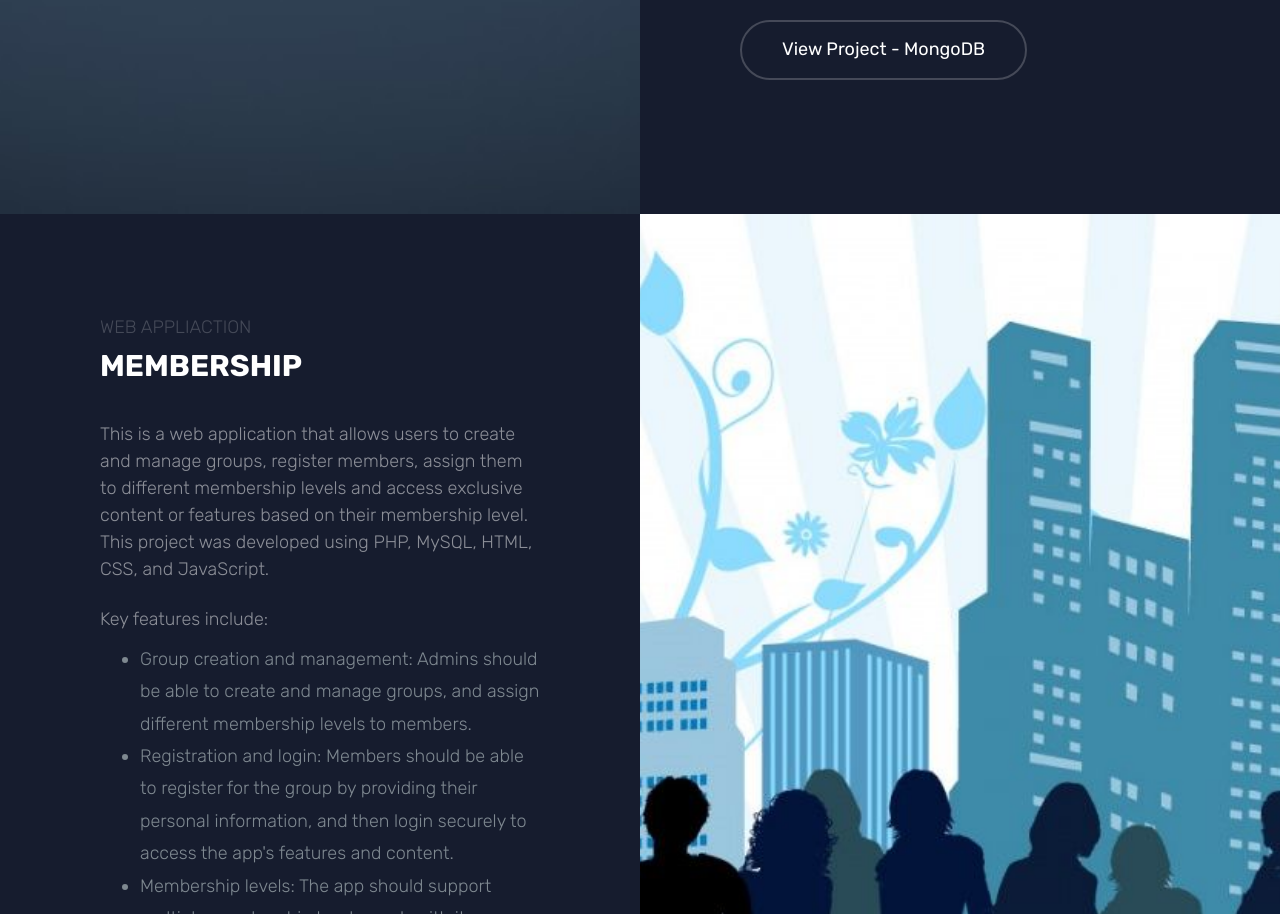
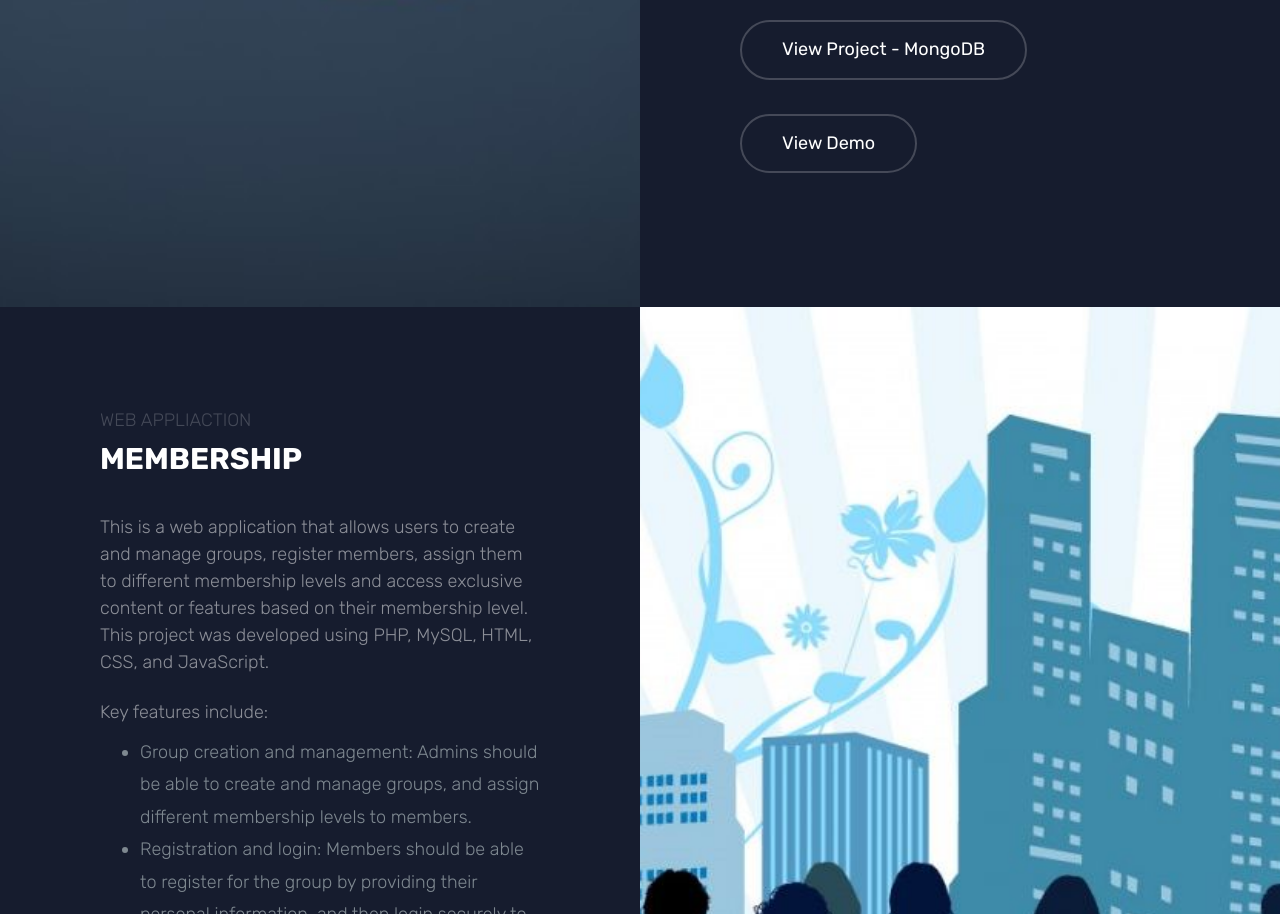
Before and after one commit to joedemartinez/myPortfolio.github.io, a website: page index.html in a window 1280 px wide. Shown: the part 2291-3205 px from the top of the page. Drawn offline with Linux system fonts and the light colour scheme; files whose address does not match are found by name.

Commit message:
update demo

```diff
--- a/index.html
+++ b/index.html
@@ -99,6 +99,7 @@
         </ul>
         <p><a href="https://github.com/joedemartinez/hcm" target="_blank" class="btn btn-ghost btn-ghost-white mb10">View Project - MySQL</a></p>
         <p><a href="https://github.com/joedemartinez/hcm-Mongo" target="_blank" class="btn btn-ghost btn-ghost-white mb10">View Project - MongoDB</a></p>
+        <p><a href="https://hcm-angular-e1fabdfbfddc.herokuapp.com/" target="_blank" class="btn btn-ghost btn-ghost-white mb10">View Demo</a></p>
       </div>
     </section>
     <section class="probootstrap-half reverse">
```
